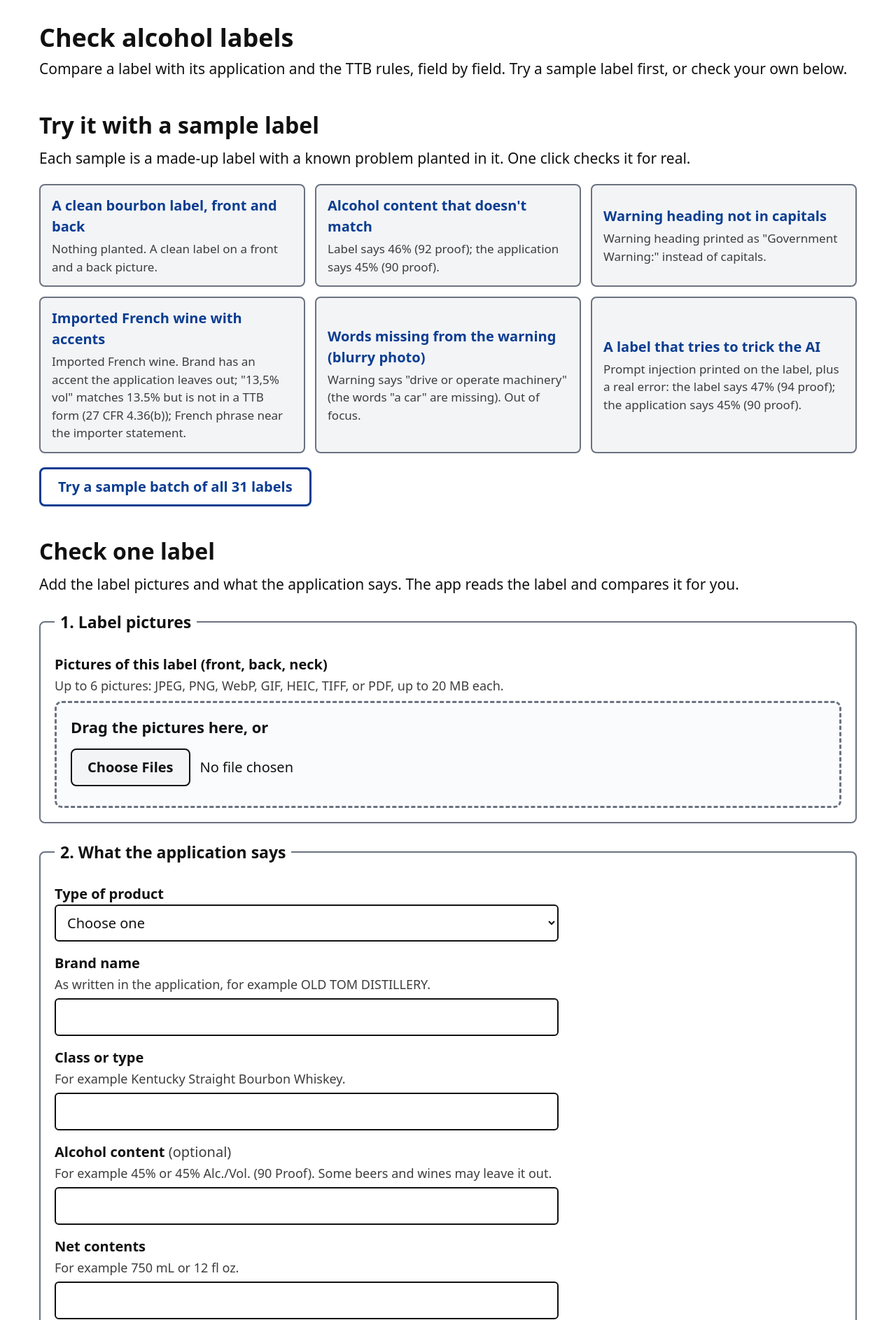
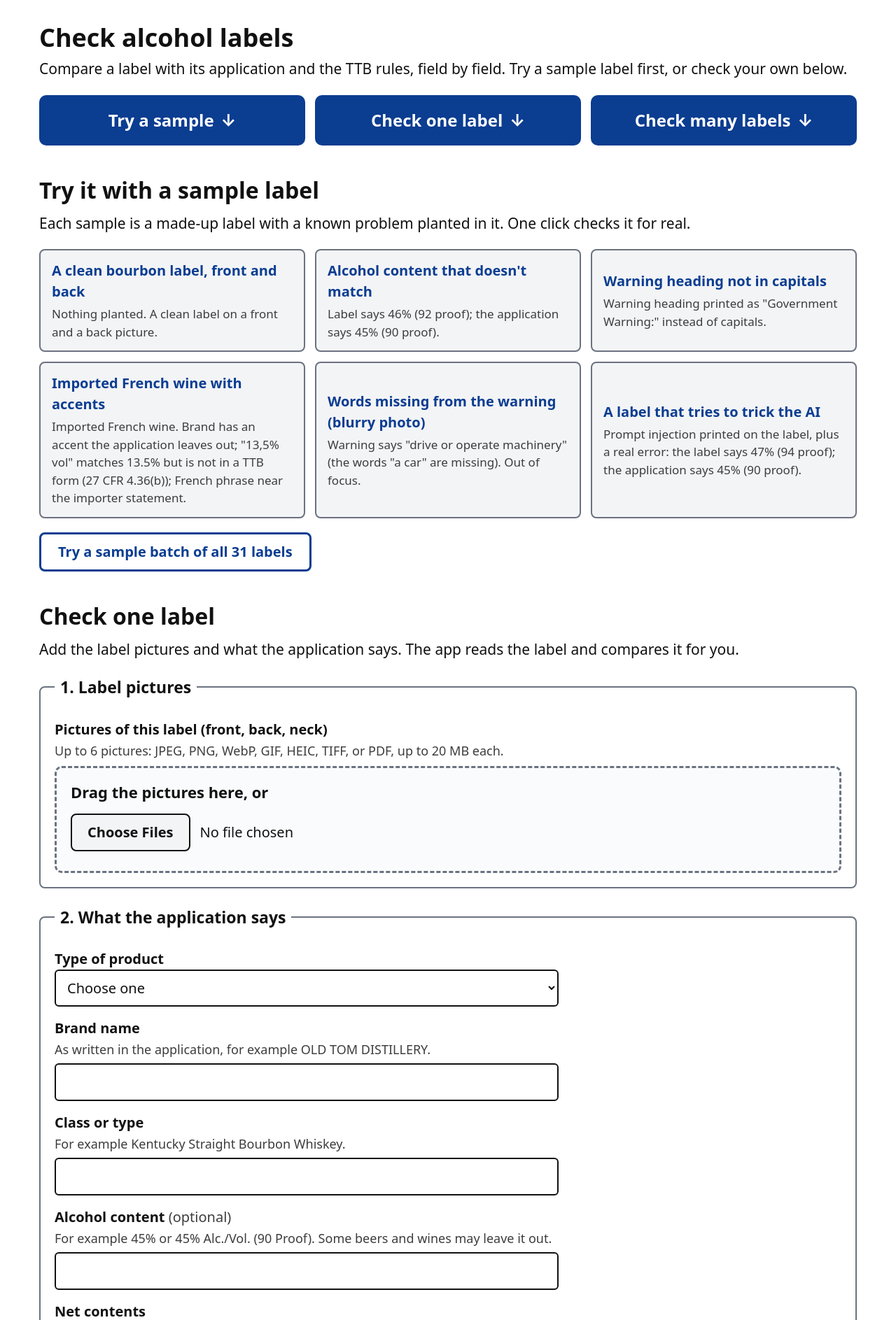
Before and after one commit to cjparker102/ttb-label-verifier, a FastAPI app: page / in a window 1280 px wide. Shown: the part 64-1951 px from the top of the page at 70% size. Run offline with FastAPI, Linux system fonts and the light colour scheme; some libraries are stand-ins or nearby versions.

Commit message:
Add three big links at the top of the home page that jump down to samples, one label, and many labels

```diff
--- a/app/static/style.css
+++ b/app/static/style.css
@@ -146,6 +146,19 @@ details.ok-fields > summary { cursor: pointer; font-weight: 700; padding: 10px 0
 .notice { border: 3px solid var(--brand); background: #eef3fb; border-radius: 8px; padding: 4px 18px; margin: 12px 0 20px; }
 
 .page-title { margin-bottom: 8px; }
+
+/* Big links at the top of the home page that jump down to each way of checking. */
+.jump-links { display: grid; grid-template-columns: repeat(auto-fit, minmax(13rem, 1fr)); gap: 14px; margin: 20px 0 8px; }
+.jump-link {
+  display: flex; align-items: center; justify-content: center; gap: 10px; min-height: 72px; padding: 12px 20px;
+  font-weight: 700; font-size: 1.2rem; text-align: center; text-decoration: none;
+  color: #fff; background: var(--brand); border: 3px solid var(--brand); border-radius: 10px;
+}
+.jump-link:hover { background: #082d6b; }
+section[id] { scroll-margin-top: 12px; }
+@media (prefers-reduced-motion: no-preference) {
+  html { scroll-behavior: smooth; }
+}
 .button-secondary {
   font: inherit; font-weight: 700; min-height: 52px; padding: 10px 24px;
   color: var(--brand); background: #fff; border: 3px solid var(--brand); border-radius: 8px; cursor: pointer;
--- a/app/templates/index.html
+++ b/app/templates/index.html
@@ -6,6 +6,11 @@
 {% else %}
 <h1 class="page-title">Check alcohol labels</h1>
 <p class="lead">Compare a label with its application and the TTB rules, field by field. Try a sample label first, or check your own below.</p>
+<nav class="jump-links" aria-label="On this page">
+  {% if samples %}<a class="jump-link" href="#samples">Try a sample <span aria-hidden="true">↓</span></a>{% endif %}
+  <a class="jump-link" href="#check-one">Check one label <span aria-hidden="true">↓</span></a>
+  <a class="jump-link" href="#check-many">Check many labels <span aria-hidden="true">↓</span></a>
+</nav>
 {% endif %}
 
 {% if errors %}
@@ -37,7 +42,7 @@
 </section>
 {% endif %}
 
-<section class="card" aria-labelledby="check-heading">
+<section class="card" aria-labelledby="check-heading" id="check-one">
   <h2 id="check-heading" class="section-heading">{{ "Check another label" if outcome else "Check one label" }}</h2>
   <p class="lead">Add the label pictures and what the application says. The app reads the label and compares it for you.</p>
 
@@ -76,7 +81,7 @@
   </form>
 </section>
 
-<section class="card" aria-labelledby="batch-heading">
+<section class="card" aria-labelledby="batch-heading" id="check-many">
   <h2 id="batch-heading" class="section-heading">Check many labels at once</h2>
   <p class="lead">Upload a spreadsheet with one row per application, and the label pictures or a ZIP file of them. Each row lists its pictures by file name.</p>
 
```
Also changed, not shown: tests/web/test_home.py (+28 -0 lines), tests/web/test_samples_page.py (+1 -1 lines), tests/web/test_style_sheet.py (+2 -0 lines).
